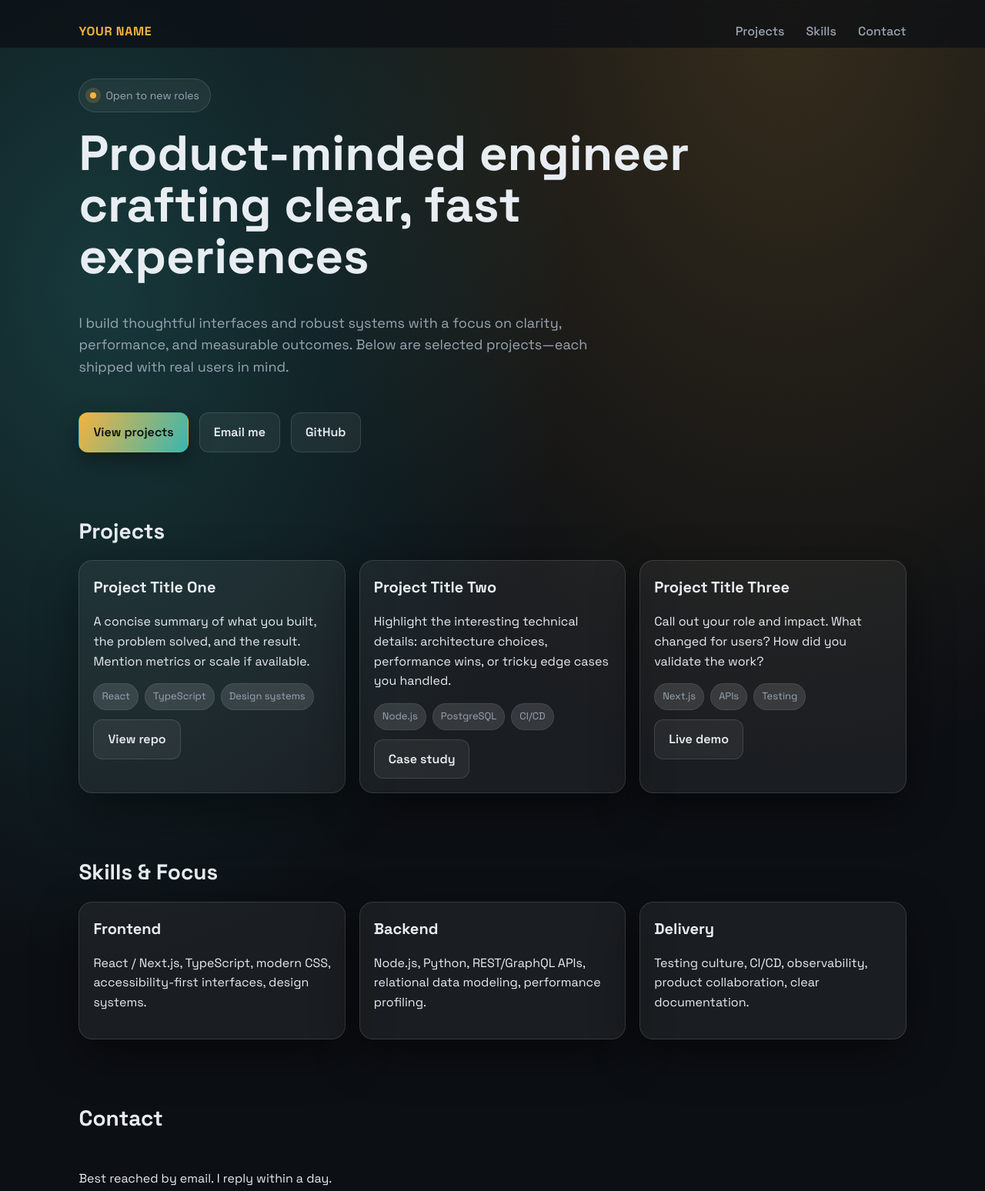
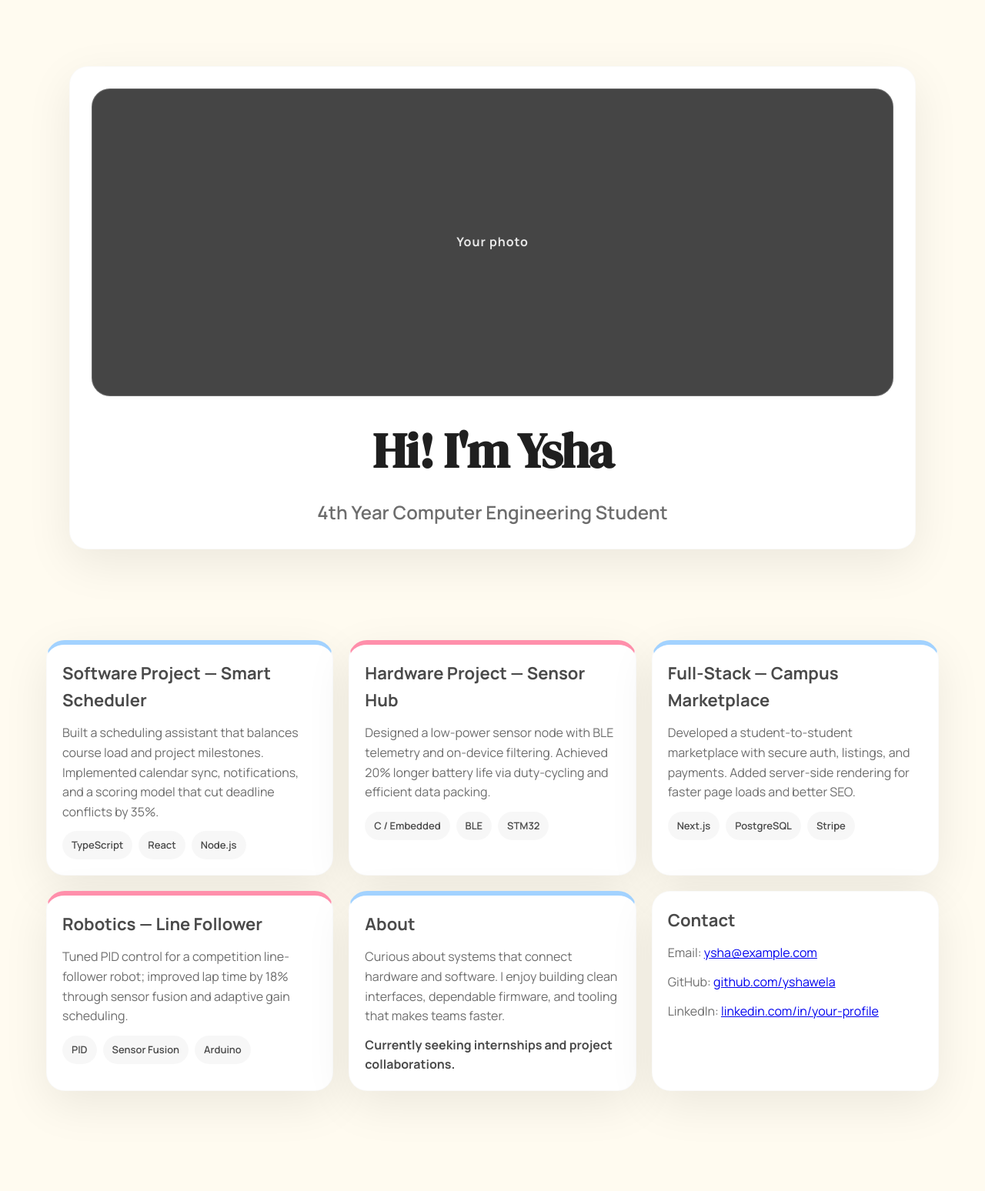
Before and after one commit to yshawela/yshawela.github.io, a plain HTML site: page index.html in a window 1280 px wide. Shown: the top 1548 px of the page at 77% size. After the commit the page ends 1490 px from the top, so only its background shows below. Drawn offline with Linux system fonts and the light colour scheme.

Commit message:
First Draft

```diff
--- a/index.html
+++ b/index.html
@@ -3,20 +3,19 @@
 <head>
   <meta charset="UTF-8">
   <meta name="viewport" content="width=device-width, initial-scale=1.0">
-	<title>Your Name — Portfolio</title>
+  <title>Ysha | Portfolio</title>
   <link rel="preconnect" href="https://fonts.googleapis.com">
   <link rel="preconnect" href="https://fonts.gstatic.com" crossorigin>
-	<link href="https://fonts.googleapis.com/css2?family=Space+Grotesk:wght@400;500;600;700&display=swap" rel="stylesheet">
+  <link href="https://fonts.googleapis.com/css2?family=Manrope:wght@400;500;600;700&family=DM+Serif+Display:ital,wght@0,400;1,400&display=swap" rel="stylesheet">
   <style>
     :root {
-			--bg: #0c0f14;
-			--card: rgba(255, 255, 255, 0.06);
-			--card-strong: rgba(255, 255, 255, 0.12);
-			--text: #e8edf2;
-			--muted: #9aa5b3;
-			--accent: #f3b340;
-			--accent-2: #39b6b0;
-			--shadow: 0 20px 60px rgba(0, 0, 0, 0.45);
+      --bg-color: #fffbf0;
+      --card-bg: #ffffff;
+      --text-main: #4a4a4a;
+      --accent-hardware: #ff8fab;
+      --accent-software: #a2d2ff;
+      --muted: #6d6d6d;
+      --shadow: 0 18px 60px rgba(0, 0, 0, 0.08);
     }
 
     * {
@@ -25,294 +24,207 @@
 
     body {
       margin: 0;
-			min-height: 100vh;
-			font-family: "Space Grotesk", "Segoe UI", sans-serif;
-			color: var(--text);
-			background: radial-gradient(120% 120% at 10% 20%, rgba(57, 182, 176, 0.25), transparent 40%),
-									radial-gradient(120% 120% at 80% 0%, rgba(243, 179, 64, 0.18), transparent 45%),
-									var(--bg);
+      font-family: "Manrope", "Segoe UI", system-ui, -apple-system, sans-serif;
+      background: var(--bg-color);
+      color: var(--text-main);
       line-height: 1.6;
     }
 
-		header {
+    .cover {
+      min-height: 100vh;
       display: flex;
       align-items: center;
-			justify-content: space-between;
-			padding: 28px 8vw 8px;
-			position: sticky;
-			top: 0;
-			backdrop-filter: blur(14px);
-			background: rgba(12, 15, 20, 0.75);
-			z-index: 10;
+      justify-content: center;
+      padding: 32px 20px;
     }
 
-		.logo {
-			font-weight: 700;
-			letter-spacing: 0.04em;
-			text-transform: uppercase;
-			color: var(--accent);
+    .cover-inner {
+      width: min(1100px, 100%);
+      background: var(--card-bg);
+      border-radius: 24px;
+      box-shadow: var(--shadow);
+      padding: 28px;
+      display: grid;
+      gap: 20px;
+      border: 1px solid rgba(0, 0, 0, 0.02);
     }
 
-		nav a {
-			color: var(--muted);
-			text-decoration: none;
-			margin-left: 24px;
-			font-weight: 500;
-			transition: color 0.2s ease, transform 0.2s ease;
+    .hero-image {
+      width: 100%;
+      height: clamp(260px, 50vh, 420px);
+      border-radius: 24px;
+      background: #454545;
+      display: grid;
+      place-items: center;
+      color: #e8e8e8;
+      font-weight: 700;
+      letter-spacing: 0.06em;
+      box-shadow: inset 0 0 0 1px rgba(255, 255, 255, 0.2);
     }
 
-		nav a:hover {
-			color: var(--text);
-			transform: translateY(-1px);
+    .hero-text {
+      text-align: center;
+      display: grid;
+      gap: 10px;
+    }
+
+    h1 {
+      margin: 0;
+      font-size: clamp(36px, 6vw, 64px);
+      letter-spacing: -0.02em;
+      font-family: "Cooper Black", "DM Serif Display", Georgia, serif;
+      font-weight: 700;
+      color: #1f1f1f;
+    }
+
+    .subtitle {
+      margin: 0;
+      color: var(--muted);
+      font-weight: 600;
+      font-size: clamp(18px, 3vw, 24px);
     }
 
     main {
-			padding: 40px 8vw 96px;
-			display: grid;
-			gap: 80px;
-		}
-
-		.hero {
-			display: grid;
-			gap: 20px;
-			max-width: 960px;
-		}
-
-		.eyebrow {
-			display: inline-flex;
-			align-items: center;
-			gap: 12px;
-			padding: 10px 14px;
-			background: var(--card);
-			border: 1px solid var(--card-strong);
-			border-radius: 999px;
-			font-size: 14px;
-			color: var(--muted);
-			width: fit-content;
-		}
-
-		.eyebrow span {
-			display: inline-block;
-			width: 8px;
-			height: 8px;
-			background: var(--accent);
-			border-radius: 50%;
-			box-shadow: 0 0 0 6px rgba(243, 179, 64, 0.18);
-		}
-
-		h1 {
-			font-size: clamp(36px, 6vw, 64px);
-			line-height: 1.05;
-			margin: 0;
-		}
-
-		.lede {
-			max-width: 720px;
-			color: var(--muted);
-			font-size: 18px;
-		}
-
-		.actions {
-			display: flex;
-			gap: 14px;
-			flex-wrap: wrap;
-			margin-top: 6px;
-		}
-
-		.btn {
-			padding: 12px 18px;
-			border-radius: 12px;
-			border: 1px solid var(--card-strong);
-			background: var(--card);
-			color: var(--text);
-			text-decoration: none;
-			font-weight: 600;
-			display: inline-flex;
-			align-items: center;
-			gap: 8px;
-			transition: transform 0.2s ease, box-shadow 0.2s ease, border 0.2s ease;
-		}
-
-		.btn.primary {
-			background: linear-gradient(120deg, var(--accent), var(--accent-2));
-			border-color: transparent;
-			color: #0c0f14;
-			box-shadow: 0 12px 28px rgba(0, 0, 0, 0.35);
-		}
-
-		.btn:hover {
-			transform: translateY(-1px);
-			box-shadow: var(--shadow);
-			border-color: rgba(255, 255, 255, 0.25);
-		}
-
-		section h2 {
-			font-size: 28px;
-			margin: 0 0 16px;
+      max-width: 1200px;
+      margin: 0 auto;
+      padding: 32px 20px 72px;
     }
 
     .grid {
       display: grid;
-			grid-template-columns: repeat(auto-fit, minmax(260px, 1fr));
-			gap: 18px;
+      grid-template-columns: repeat(auto-fit, minmax(280px, 1fr));
+      gap: 20px;
+      align-items: stretch;
     }
 
     .card {
-			background: var(--card);
-			border: 1px solid var(--card-strong);
-			border-radius: 18px;
-			padding: 18px;
+      background: var(--card-bg);
+      border-radius: 24px;
       box-shadow: var(--shadow);
-			transition: transform 0.2s ease, border 0.2s ease, box-shadow 0.2s ease;
+      padding: 20px;
+      display: flex;
+      flex-direction: column;
+      gap: 12px;
+      border: 1px solid rgba(0, 0, 0, 0.02);
     }
 
-		.card:hover {
-			transform: translateY(-4px);
-			border-color: rgba(255, 255, 255, 0.25);
-			box-shadow: 0 18px 40px rgba(0, 0, 0, 0.45);
+    h2 {
+      margin: 0;
+      font-size: 22px;
     }
 
-		.card h3 {
-			margin: 0 0 10px;
-			font-size: 20px;
+    p {
+      margin: 0;
+      color: var(--muted);
     }
 
-		.meta {
+    .pill-row {
       display: flex;
+      flex-wrap: wrap;
       gap: 8px;
-			flex-wrap: wrap;
-			margin: 10px 0 12px;
     }
 
     .pill {
-			padding: 6px 10px;
+      display: inline-flex;
+      align-items: center;
+      gap: 6px;
+      padding: 8px 12px;
       border-radius: 999px;
-			background: var(--card-strong);
-			color: var(--muted);
       font-size: 13px;
-			border: 1px solid rgba(255, 255, 255, 0.08);
+      font-weight: 600;
+      color: var(--text-main);
+      background: rgba(0, 0, 0, 0.03);
     }
 
-		.contact {
-			display: grid;
-			gap: 12px;
-			max-width: 640px;
+    .hardware {
+      border-top: 6px solid var(--accent-hardware);
     }
 
-		.contact a {
-			color: var(--accent);
-			text-decoration: none;
-			font-weight: 600;
+    .software {
+      border-top: 6px solid var(--accent-software);
     }
 
-		footer {
-			padding: 28px 8vw 48px;
-			color: var(--muted);
-			font-size: 14px;
+    .highlight {
+      font-weight: 700;
+      color: var(--text-main);
     }
 
-		@media (max-width: 720px) {
-			header {
-				padding: 22px 6vw 6px;
+    @media (max-width: 599px) {
+      main {
+        padding: 20px 16px 60px;
       }
-			nav {
-				display: none;
-			}
-			main {
-				padding: 28px 6vw 72px;
-				gap: 64px;
+      .hero-image {
+        height: 240px;
       }
     }
   </style>
 </head>
 <body>
-	<header>
-		<div class="logo">Your Name</div>
-		<nav aria-label="Primary">
-			<a href="#projects">Projects</a>
-			<a href="#skills">Skills</a>
-			<a href="#contact">Contact</a>
-		</nav>
-	</header>
-
-	<main>
-		<section class="hero" aria-labelledby="intro-heading">
-			<div class="eyebrow"><span></span>Open to new roles</div>
-			<h1 id="intro-heading">Product-minded engineer crafting clear, fast experiences</h1>
-			<p class="lede">I build thoughtful interfaces and robust systems with a focus on clarity, performance, and measurable outcomes. Below are selected projects—each shipped with real users in mind.</p>
-			<div class="actions">
-				<a class="btn primary" href="#projects">View projects</a>
-				<a class="btn" href="mailto:you@example.com">Email me</a>
-				<a class="btn" href="https://github.com/your-handle" target="_blank" rel="noreferrer">GitHub</a>
-			</div>
-		</section>
-
-		<section id="projects" aria-labelledby="projects-heading">
-			<h2 id="projects-heading">Projects</h2>
-			<div class="grid">
-				<article class="card">
-					<h3>Project Title One</h3>
-					<p>A concise summary of what you built, the problem solved, and the result. Mention metrics or scale if available.</p>
-					<div class="meta">
-						<span class="pill">React</span>
-						<span class="pill">TypeScript</span>
-						<span class="pill">Design systems</span>
-					</div>
-					<a class="btn" href="#" target="_blank" rel="noreferrer">View repo</a>
-				</article>
-
-				<article class="card">
-					<h3>Project Title Two</h3>
-					<p>Highlight the interesting technical details: architecture choices, performance wins, or tricky edge cases you handled.</p>
-					<div class="meta">
-						<span class="pill">Node.js</span>
-						<span class="pill">PostgreSQL</span>
-						<span class="pill">CI/CD</span>
-					</div>
-					<a class="btn" href="#" target="_blank" rel="noreferrer">Case study</a>
-				</article>
-
-				<article class="card">
-					<h3>Project Title Three</h3>
-					<p>Call out your role and impact. What changed for users? How did you validate the work?</p>
-					<div class="meta">
-						<span class="pill">Next.js</span>
-						<span class="pill">APIs</span>
-						<span class="pill">Testing</span>
-					</div>
-					<a class="btn" href="#" target="_blank" rel="noreferrer">Live demo</a>
-				</article>
-			</div>
-		</section>
-
-		<section id="skills" aria-labelledby="skills-heading">
-			<h2 id="skills-heading">Skills & Focus</h2>
-			<div class="grid">
-				<div class="card">
-					<h3>Frontend</h3>
-					<p>React / Next.js, TypeScript, modern CSS, accessibility-first interfaces, design systems.</p>
-				</div>
-				<div class="card">
-					<h3>Backend</h3>
-					<p>Node.js, Python, REST/GraphQL APIs, relational data modeling, performance profiling.</p>
-				</div>
-				<div class="card">
-					<h3>Delivery</h3>
-					<p>Testing culture, CI/CD, observability, product collaboration, clear documentation.</p>
+  <section class="cover" aria-label="Hero">
+    <div class="cover-inner">
+      <div class="hero-image" aria-hidden="true">Your photo</div>
+      <div class="hero-text">
+        <h1>Hi! I'm Ysha</h1>
+        <p class="subtitle">4th Year Computer Engineering Student</p>
       </div>
     </div>
   </section>
 
-		<section id="contact" class="contact" aria-labelledby="contact-heading">
-			<h2 id="contact-heading">Contact</h2>
-			<p>Best reached by email. I reply within a day.</p>
-			<a href="mailto:you@example.com">you@example.com</a>
-			<p>Also on <a href="https://www.linkedin.com/" target="_blank" rel="noreferrer">LinkedIn</a> and <a href="https://github.com/your-handle" target="_blank" rel="noreferrer">GitHub</a>.</p>
+  <main>
+    <section class="grid" aria-label="Projects and info">
+      <article class="card software" aria-labelledby="proj-software-1">
+        <h2 id="proj-software-1">Software Project — Smart Scheduler</h2>
+        <p>Built a scheduling assistant that balances course load and project milestones. Implemented calendar sync, notifications, and a scoring model that cut deadline conflicts by 35%.</p>
+        <div class="pill-row">
+          <span class="pill">TypeScript</span>
+          <span class="pill">React</span>
+          <span class="pill">Node.js</span>
+        </div>
+      </article>
+
+      <article class="card hardware" aria-labelledby="proj-hardware-1">
+        <h2 id="proj-hardware-1">Hardware Project — Sensor Hub</h2>
+        <p>Designed a low-power sensor node with BLE telemetry and on-device filtering. Achieved 20% longer battery life via duty-cycling and efficient data packing.</p>
+        <div class="pill-row">
+          <span class="pill">C / Embedded</span>
+          <span class="pill">BLE</span>
+          <span class="pill">STM32</span>
+        </div>
+      </article>
+
+      <article class="card software" aria-labelledby="proj-software-2">
+        <h2 id="proj-software-2">Full-Stack — Campus Marketplace</h2>
+        <p>Developed a student-to-student marketplace with secure auth, listings, and payments. Added server-side rendering for faster page loads and better SEO.</p>
+        <div class="pill-row">
+          <span class="pill">Next.js</span>
+          <span class="pill">PostgreSQL</span>
+          <span class="pill">Stripe</span>
+        </div>
+      </article>
+
+      <article class="card hardware" aria-labelledby="proj-hardware-2">
+        <h2 id="proj-hardware-2">Robotics — Line Follower</h2>
+        <p>Tuned PID control for a competition line-follower robot; improved lap time by 18% through sensor fusion and adaptive gain scheduling.</p>
+        <div class="pill-row">
+          <span class="pill">PID</span>
+          <span class="pill">Sensor Fusion</span>
+          <span class="pill">Arduino</span>
+        </div>
+      </article>
+
+      <article class="card software" aria-labelledby="about">
+        <h2 id="about">About</h2>
+        <p>Curious about systems that connect hardware and software. I enjoy building clean interfaces, dependable firmware, and tooling that makes teams faster.</p>
+        <p class="highlight">Currently seeking internships and project collaborations.</p>
+      </article>
+
+      <article class="card" aria-labelledby="contact">
+        <h2 id="contact">Contact</h2>
+        <p>Email: <a href="mailto:ysha@example.com">ysha@example.com</a></p>
+        <p>GitHub: <a href="https://github.com/yshawela" target="_blank" rel="noreferrer">github.com/yshawela</a></p>
+        <p>LinkedIn: <a href="https://www.linkedin.com/in/" target="_blank" rel="noreferrer">linkedin.com/in/your-profile</a></p>
+      </article>
     </section>
   </main>
-
-	<footer>
-		Built with care. Update this copy with your name and links.
-	</footer>
 </body>
 </html>
```
Lines whose indentation alone changed are shown as unchanged.
